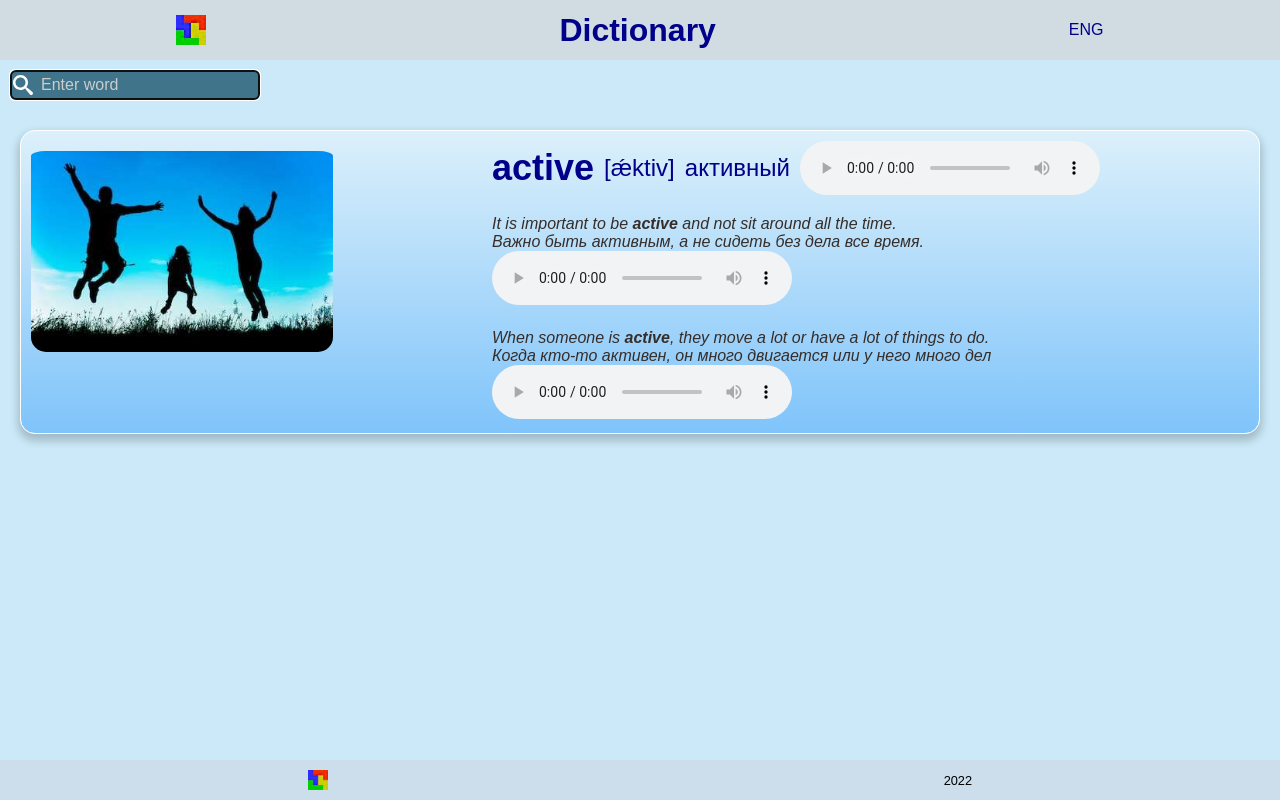
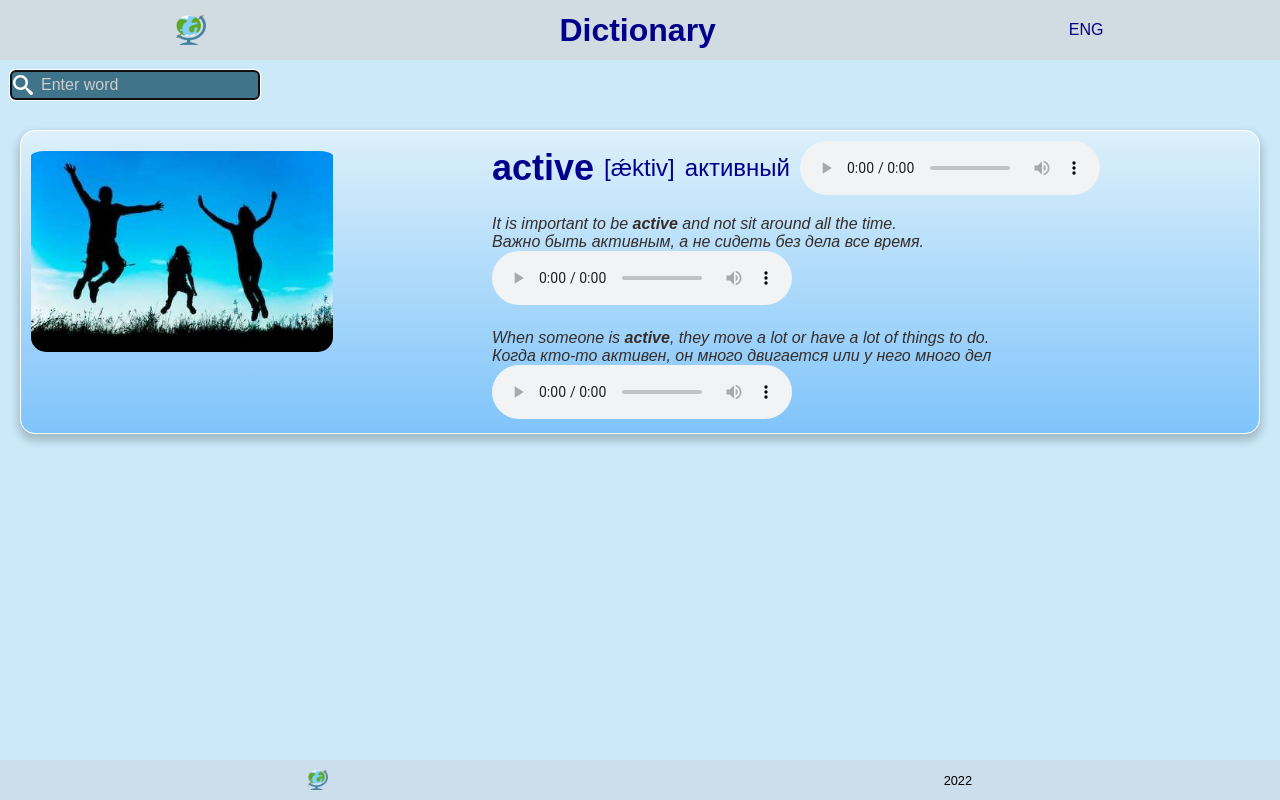
Before and after one commit to TatsianaPiatrova/dictionary, a plain HTML site: page dictionary/index.html in a window 1280 px wide. Drawn offline with Linux system fonts and the light colour scheme.

Commit message:
edit logo

```diff
--- a/dictionary/style.css
+++ b/dictionary/style.css
@@ -19,7 +19,7 @@ justify-content: space-between;
 .logo {
   height: 30px;
   width: 30px;
-  background-image: url('./assets/logo.jpg');
+  background-image: url('./assets/logo.png');
   background-size: contain;
 }
 
```
Also changed, not shown: dictionary/assets/favicon.ico, dictionary/assets/logo.png (added).
